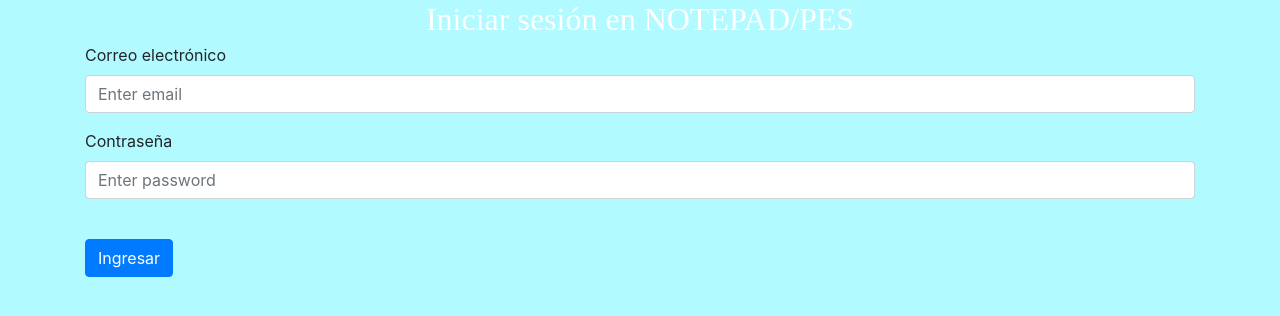
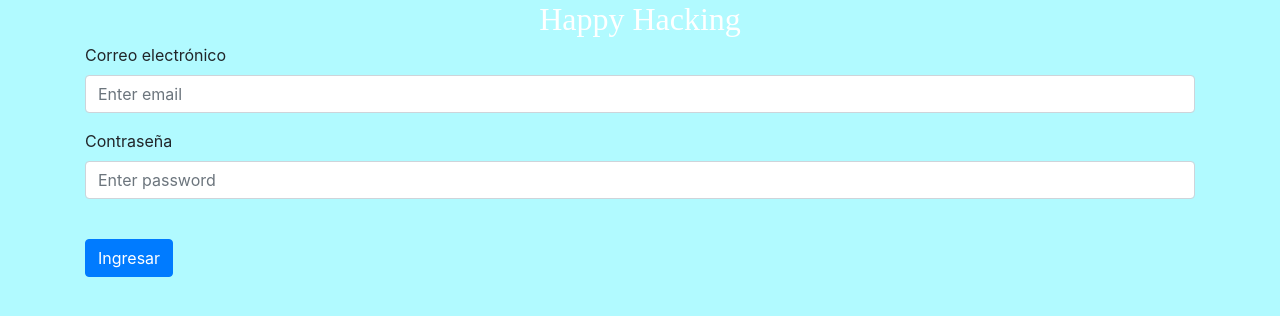
Before and after one commit to PES-BG-2022/proyecto-y-happy-hacking, a Flask app: page /login in a window 1280 px wide. Shown: the part 56-372 px from the top of the page. Run offline with Flask 2, Linux system fonts and the light colour scheme; some libraries are stand-ins or nearby versions.

Commit message:
Cambios en título y mensaje inicial
Se cambió el mensaje flash de la página principal, modificaciones en otros títulos e instrucciones.

```diff
--- a/app/website/__init__.py
+++ b/app/website/__init__.py
@@ -24,6 +24,7 @@ def create_app():
     create_database(app)
 
     login_manager = LoginManager()
+    login_manager.login_message = 'Por favor ingrese usuario y contraseña'
     login_manager.login_view = 'auth.login'
     login_manager.init_app(app)
 
--- a/app/website/templates/login.html
+++ b/app/website/templates/login.html
@@ -1,7 +1,7 @@
 {% extends "base.html" %} {% block title %}Login{% endblock %} {% block content
 %}
 <form method="POST">
-  <h3 align="center">Iniciar sesión en NOTEPAD/PES</h3>
+  <h3 align="center">Happy Hacking</h3>
   <div class="form-group">
     <label for="email">Correo electrónico</label>
     <input
```
